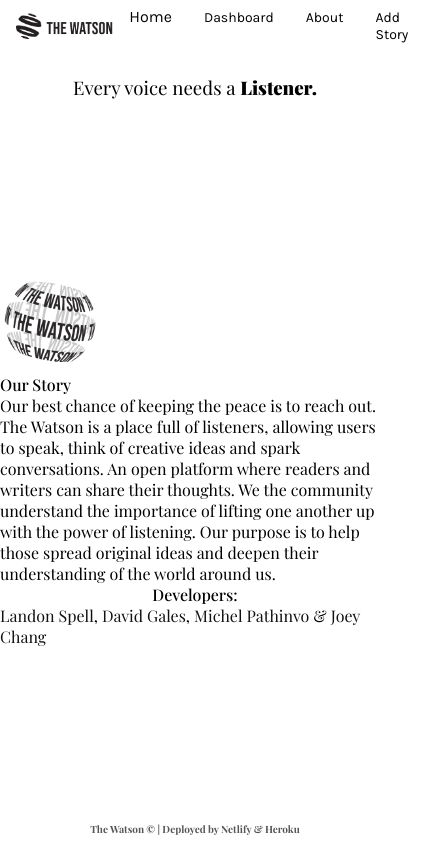
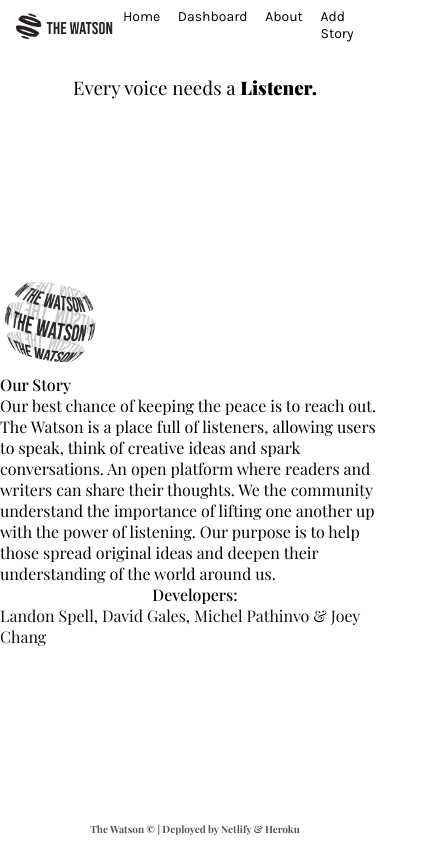
Before and after one commit to watson-project/watson-frontend, a React (Create React App) app: page /about in a window 390 px wide. Shown: the whole page, 424 px wide, since content can reach past the window. Built offline with nearby package versions, Linux system fonts and the light colour scheme.

Commit message:
Fixed width bug for mobile on Navigation

```diff
--- a/src/components/Navigation/Navigation.js
+++ b/src/components/Navigation/Navigation.js
@@ -13,7 +13,7 @@
           <img src={logo} alt='company logo' />
         </Link>
         <div className={styles.links}>
-          <Link to='/' className={styles.links}>
+          <Link to='/' className={styles.addLink}>
             Home
           </Link>
           <Link to='/stories' className={styles.addLink}>
--- a/src/components/Navigation/Navigation.module.css
+++ b/src/components/Navigation/Navigation.module.css
@@ -10,7 +10,6 @@
   background-color: #ffffff;
   height: 50px;
   width: 100%;
-  /* max-width: 1500px; */
   display: flex;
   justify-content: space-between;
   align-items: center;
@@ -20,12 +19,10 @@
 /* Logo */
 .linkContainer img {
   height: 30px;
-  /* border: 1px solid red; */
   margin-top: 5px;
 }
 /* <Link/> */
 .linkContainer a {
-  /* font-size: 16px; */
   text-decoration: none;
   color: black;
 }
@@ -47,7 +44,6 @@
   margin: 0 0.5rem;
 }
 .links a:hover {
-  /* font-size: 16px; */
   text-decoration: none;
   color: black;
   background-color: #e6e6e6;
@@ -56,3 +52,11 @@
 .linkContainer .addLink {
   font-size: 14px;
 }
+
+@media (max-width: 600px) {
+  .links a {
+    padding: 0.5rem;
+    margin: 0;
+    margin-left: 0.1rem;
+  }
+}
```
